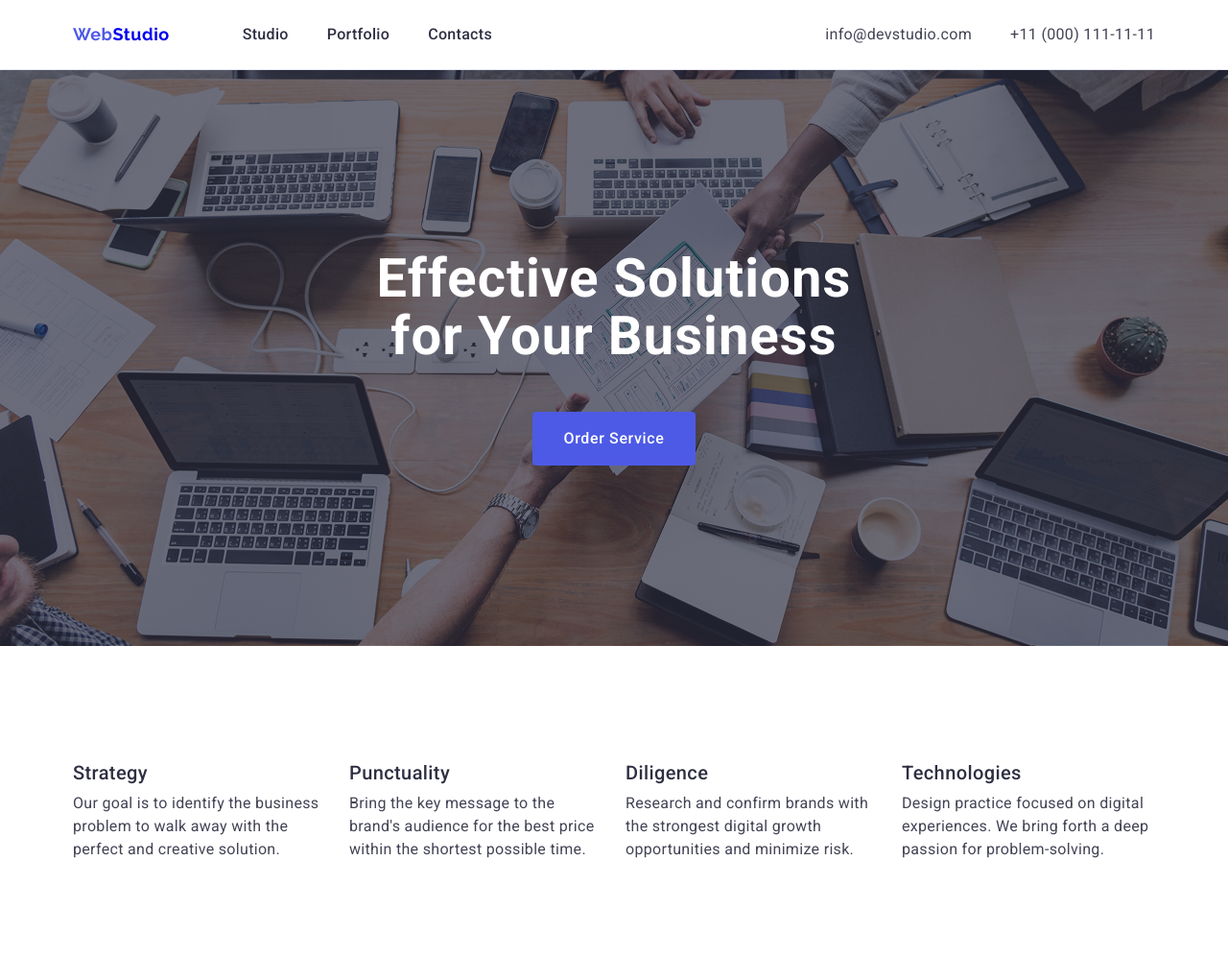
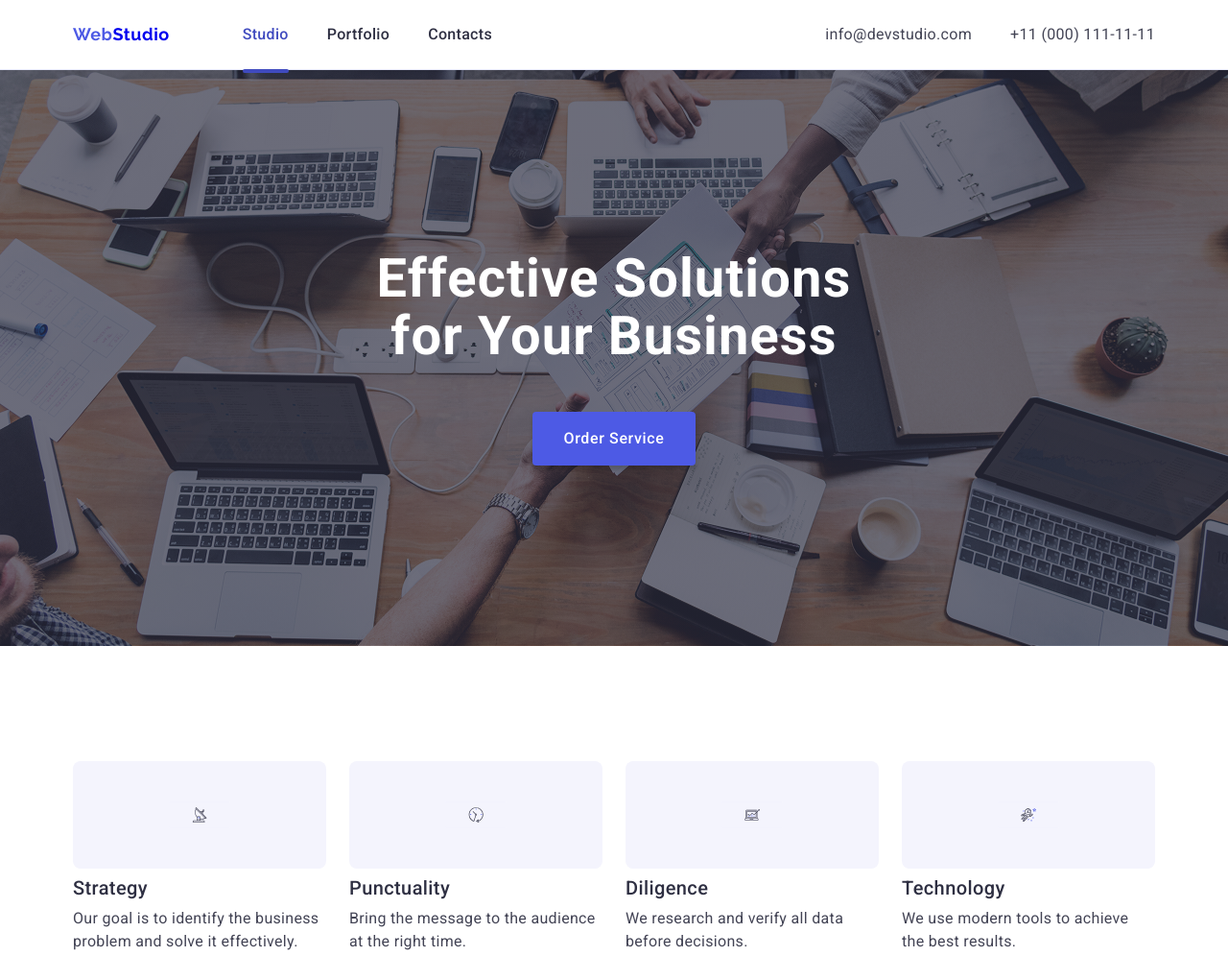
Before and after one commit to DaniilLeonov0/goit-markup-hw-04, a plain HTML site: page index.html in a window 1280 px wide. Shown: the top 996 px of the page at 96% size. Drawn offline with nearby package versions, Linux system fonts and the light colour scheme.

Commit message:
Fix styles

```diff
--- a/css/styles.css
+++ b/css/styles.css
@@ -75,6 +75,15 @@ font-family: "Raleway", sans-serif;
     background-color: #2E2F42;
     text-align: center;
     padding: 188px 0;
+
+    background-image:
+        linear-gradient(rgba(46, 47, 66, 0.7), rgba(46, 47, 66, 0.7)),
+        url("../images/people-office-1.jpg");
+
+    background-size: cover;
+    background-position: center;
+    max-width: 1440px;
+    margin: 0 auto;
 }
 
 .hero-title {
@@ -98,7 +107,10 @@ font-family: "Raleway", sans-serif;
     padding: 16px 32px;
     border: none;
     border-radius: 4px;
-}
+    box-shadow: 0px 4px 4px rgba(0, 0, 0, 0.15);
+    transition: background-color 250ms cubic-bezier(0.4, 0, 0.2, 1);
+    }
+
 .section {
     padding: 120px 0;
 }
@@ -225,6 +237,8 @@ font-family: "Raleway", sans-serif;
 
 .page-header {
     border-bottom: 1px solid #e7e9fc;
+    border-bottom: 1px solid #e7e9fc;
+    box-shadow: 0px 1px 1px rgba(46, 47, 66, 0.08);
 }
 
 .visually-hidden {
@@ -305,6 +319,8 @@ h1,h2,h3,p {
     justify-content: center;
     gap: 16px;
     margin-top: 12px;
+    gap: 24px;
+    margin-top: 8px;
 }
 
 .social-link {
@@ -365,9 +381,10 @@ h1,h2,h3,p {
     margin: 0 auto;
 }
 .team-item {
-    box-shadow: 0 1px 6px rgba(0, 0, 0, 0.1);
+    box-shadow:
+        0px 1px 6px rgba(46, 47, 66, 0.08),
+        0px 1px 1px rgba(46, 47, 66, 0.16);
 }
-
 .portfolio-item:hover {
     box-shadow: 0 4px 12px rgba(0, 0, 0, 0.15);
 }
@@ -408,3 +425,121 @@ h1,h2,h3,p {
 .footer-social-list svg {
     fill: #ffffff;
 }
+
+.nav-link.current {
+    position: relative;
+    color: #404bbf;
+}
+
+.nav-link.current::after {
+    content: "";
+    position: absolute;
+    left: 0;
+    bottom: -4px;
+
+    width: 100%;
+    height: 4px;
+    background-color: #404bbf;
+    border-radius: 2px;
+}
+
+.nav-link,
+.contact-link {
+    transition: color 250ms cubic-bezier(0.4, 0, 0.2, 1);
+}
+
+.portfolio-item {
+    transition: box-shadow 250ms cubic-bezier(0.4, 0, 0.2, 1);
+}
+
+.feature-icon {
+    display: flex;
+    align-items: center;
+    justify-content: center;
+    height: 112px;
+    background-color: #f4f4fd;
+    border-radius: 8px;
+    margin-bottom: 8px;
+}
+
+.footer-container {
+    display: flex;
+    align-items: baseline;
+    gap: 120px;
+}
+
+.footer-text {
+    max-width: 264px;
+    color: #ffffff;
+    margin-top: 16px;
+}
+
+.footer-social-title {
+    color: #ffffff;
+    margin-bottom: 16px;
+    font-weight: 500;
+}
+
+.footer-social-list {
+    display: flex;
+    gap: 16px;
+}
+
+.footer-social-list .social-link {
+    width: 40px;
+    height: 40px;
+    display: flex;
+    align-items: center;
+    justify-content: center;
+    border-radius: 50%;
+    background-color: rgba(255, 255, 255, 0.1);
+    transition: background-color 250ms cubic-bezier(0.4, 0, 0.2, 1);
+}
+
+.footer-social-list .social-link:hover {
+    background-color: #31d0aa;
+}
+
+.footer-social-list svg {
+    fill: #ffffff;
+}
+
+.features-list {
+    display: flex;
+    gap: 24px;
+}
+
+.feature-item {
+    flex-basis: calc((100% - 72px) / 4);
+}
+
+.feature-icon {
+    width: 264px;
+    height: 112px;
+
+    display: flex;
+    align-items: center;
+    justify-content: center;
+
+    background-color: #f4f4fd;
+    border-radius: 8px;
+
+    margin-bottom: 8px;
+}
+
+.feature-icon svg {
+    width: 64px;
+    height: 64px;
+}
+
+.feature-title {
+    margin-bottom: 8px;
+    font-weight: 500;
+    font-size: 20px;
+    color: #2e2f42;
+}
+
+.feature-text {
+    line-height: 1.5;
+    color: #434455;
+}
--- a/index.html
+++ b/index.html
@@ -22,7 +22,7 @@
             <nav class="nav">
                 <a class="logo" href="./index.html"><span class="logo-accent">Web</span>Studio</a>
                 <ul class="nav-list">
-                    <li><a class="nav-link" href="">Studio</a></li>
+                    <li><a class="nav-link current" href="">Studio</a></li>
                     <li><a class="nav-link" href="">Portfolio</a></li>
                     <li><a class="nav-link" href="">Contacts</a></li>
                 </ul>
@@ -46,34 +46,52 @@
             <div class="container">
                 <h2 class="visually-hidden">Our Features</h2>
 
-                <ul class="feature-list">
+                <ul class="features-list">
+
                     <li class="feature-item">
+                        <div class="feature-icon">
+                            <svg width="64" height="64">
+                                <use href="./images/icons.svg#icon-Icon-1"></use>
+                            </svg>
+                        </div>
+
                         <h3 class="feature-title">Strategy</h3>
-                        <p class="feature-text">Our goal is to identify the business problem to walk away with the
-                            perfect and
-                            creative solution.</p>
+                        <p class="feature-text">Our goal is to identify the business problem and solve it effectively.</p>
                     </li>
 
                     <li class="feature-item">
+                        <div class="feature-icon">
+                            <svg width="64" height="64">
+                                <use href="./images/icons.svg#icon-Icon-2"></use>
+                            </svg>
+                        </div>
+
                         <h3 class="feature-title">Punctuality</h3>
-                        <p class="feature-text">Bring the key message to the brand's audience for the best price within
-                            the
-                            shortest possible time.</p>
+                        <p class="feature-text">Bring the message to the audience at the right time.</p>
                     </li>
 
                     <li class="feature-item">
+                        <div class="feature-icon">
+                            <svg width="64" height="64">
+                                <use href="./images/icons.svg#icon-Icon-3"></use>
+                            </svg>
+                        </div>
+
                         <h3 class="feature-title">Diligence</h3>
-                        <p class="feature-text">Research and confirm brands with the strongest digital growth
-                            opportunities and
-                            minimize risk.</p>
+                        <p class="feature-text">We research and verify all data before decisions.</p>
                     </li>
 
                     <li class="feature-item">
-                        <h3 class="feature-title">Technologies</h3>
-                        <p class="feature-text">Design practice focused on digital experiences. We bring forth a deep
-                            passion
-                            for problem-solving.</p>
+                        <div class="feature-icon">
+                            <svg width="64" height="64">
+                                <use href="./images/icons.svg#icon-Icon-4"></use>
+                            </svg>
+                        </div>
+
+                        <h3 class="feature-title">Technology</h3>
+                        <p class="feature-text">We use modern tools to achieve the best results.</p>
                     </li>
+
                 </ul>
             </div>
         </section>
@@ -275,15 +293,25 @@
     </main>
 
     <footer class="footer">
-        <div class="container">
-            <a class="logo footer-logo" href="./index.html"><span class="logo-accent">Web</span>Studio</a>
-            <p class="footer-text">Increase the flow of customers and sales for your business with digital marketing &
-                growth solutions.</p>
+        <div class="container footer-container">
+
+            <!-- LEFT BLOCK -->
+            <div class="footer-left">
+                <a class="logo footer-logo" href="./index.html">
+                    <span class="logo-accent">Web</span>Studio
+                </a>
+
+                <p class="footer-text">
+                    Increase the flow of customers and sales for your business with digital marketing & growth solutions.
+                </p>
             </div>
-        <div class="footer-socials">
+
+            <!-- RIGHT BLOCK -->
+            <div class="footer-right">
                 <p class="footer-social-title">Social media</p>
 
                 <ul class="footer-social-list">
+
                     <li class="footer-social-item">
                         <a class="social-link" href="#">
                             <svg width="24" height="24">
@@ -315,7 +343,10 @@
                             </svg>
                         </a>
                     </li>
+
                 </ul>
+            </div>
+
         </div>
     </footer>
 </body>
```
Lines whose indentation alone changed are shown as unchanged.
